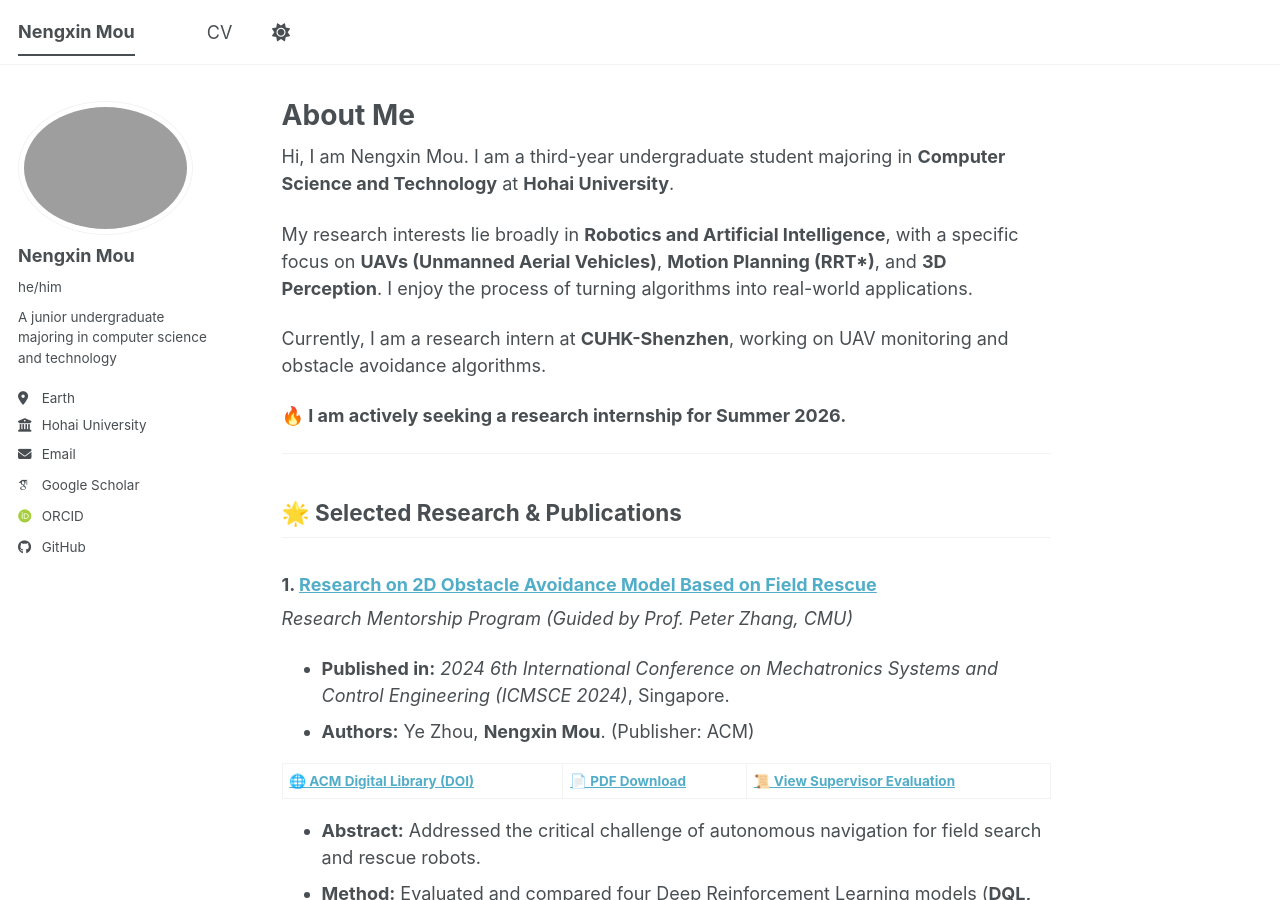
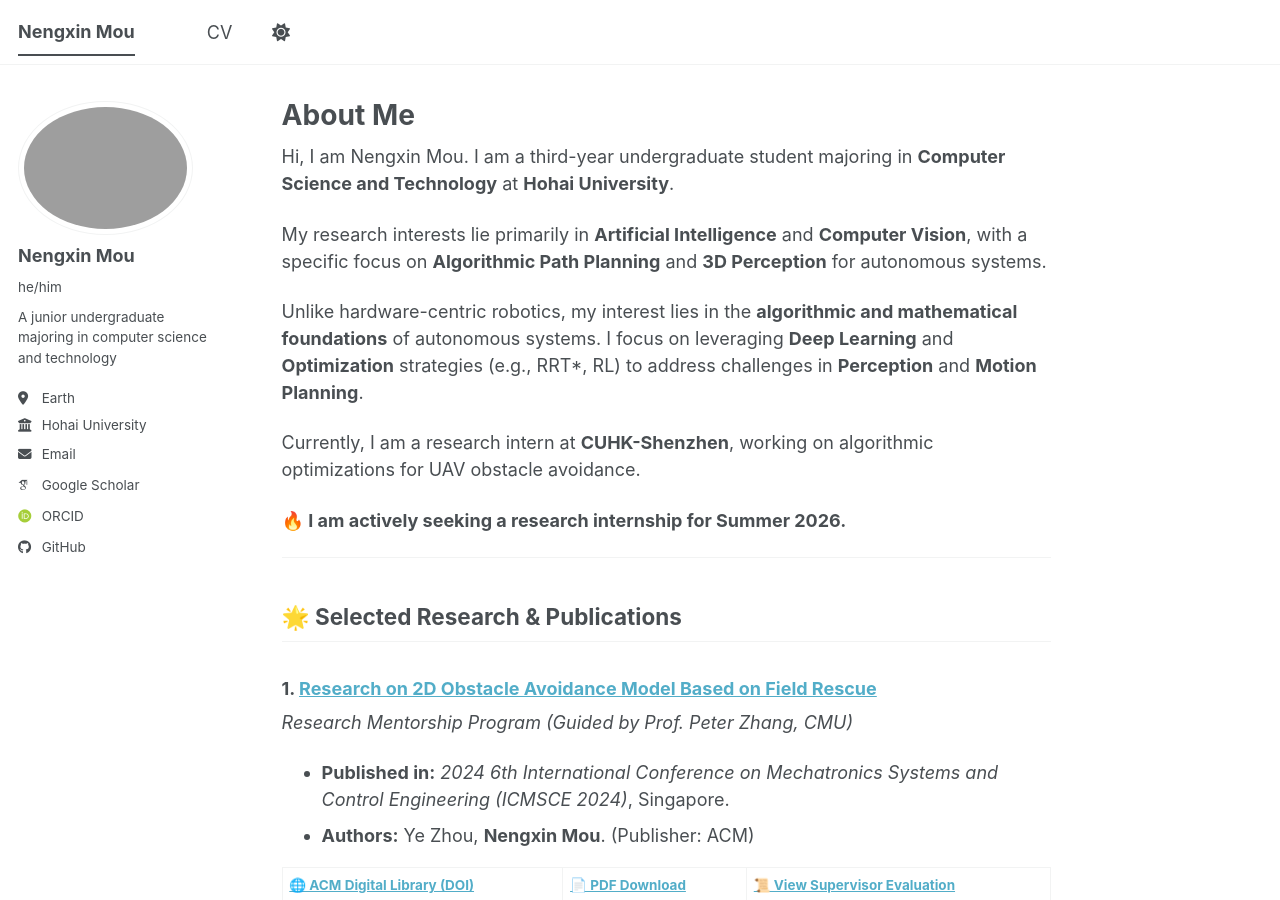
Before and after one commit to NengxinMou/NengxinMou, a Jekyll site: the page built from _pages/about.md, in a window 1280 px wide and 900 px high. Built offline with Jekyll 4.4.1, drawn with Linux system fonts in a browser that asks for light colours; some web fonts are replaced; a script bundle is joined from its source files by our own code; library files that are not in the unit come from our copies.

Commit message:
Revise about page with updated research focus
Updated research interests and internship details for clarity.

```diff
--- a/_pages/about.md
+++ b/_pages/about.md
@@ -9,9 +9,11 @@ redirect_from:
 ---
 Hi, I am Nengxin Mou. I am a third-year undergraduate student majoring in **Computer Science and Technology** at **Hohai University**.
 
-My research interests lie broadly in **Robotics and Artificial Intelligence**, with a specific focus on **UAVs (Unmanned Aerial Vehicles)**, **Motion Planning (RRT*)**, and **3D Perception**. I enjoy the process of turning algorithms into real-world applications.
+My research interests lie primarily in **Artificial Intelligence** and **Computer Vision**, with a specific focus on **Algorithmic Path Planning** and **3D Perception** for autonomous systems.
 
-Currently, I am a research intern at **CUHK-Shenzhen**, working on UAV monitoring and obstacle avoidance algorithms.
+Unlike hardware-centric robotics, my interest lies in the **algorithmic and mathematical foundations** of autonomous systems. I focus on leveraging **Deep Learning** and **Optimization** strategies (e.g., RRT*, RL) to address challenges in **Perception** and **Motion Planning**.
+
+Currently, I am a research intern at **CUHK-Shenzhen**, working on algorithmic optimizations for UAV obstacle avoidance.
 
 **🔥 I am actively seeking a research internship for Summer 2026.**
 
```
